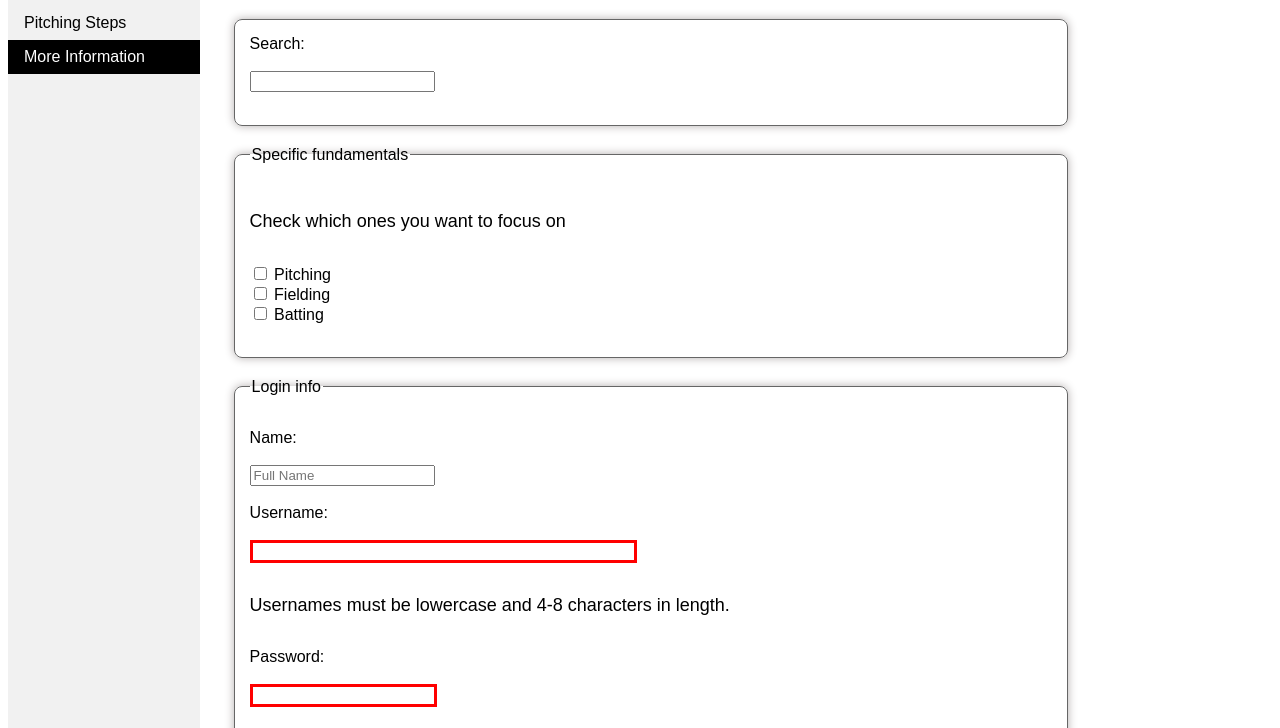
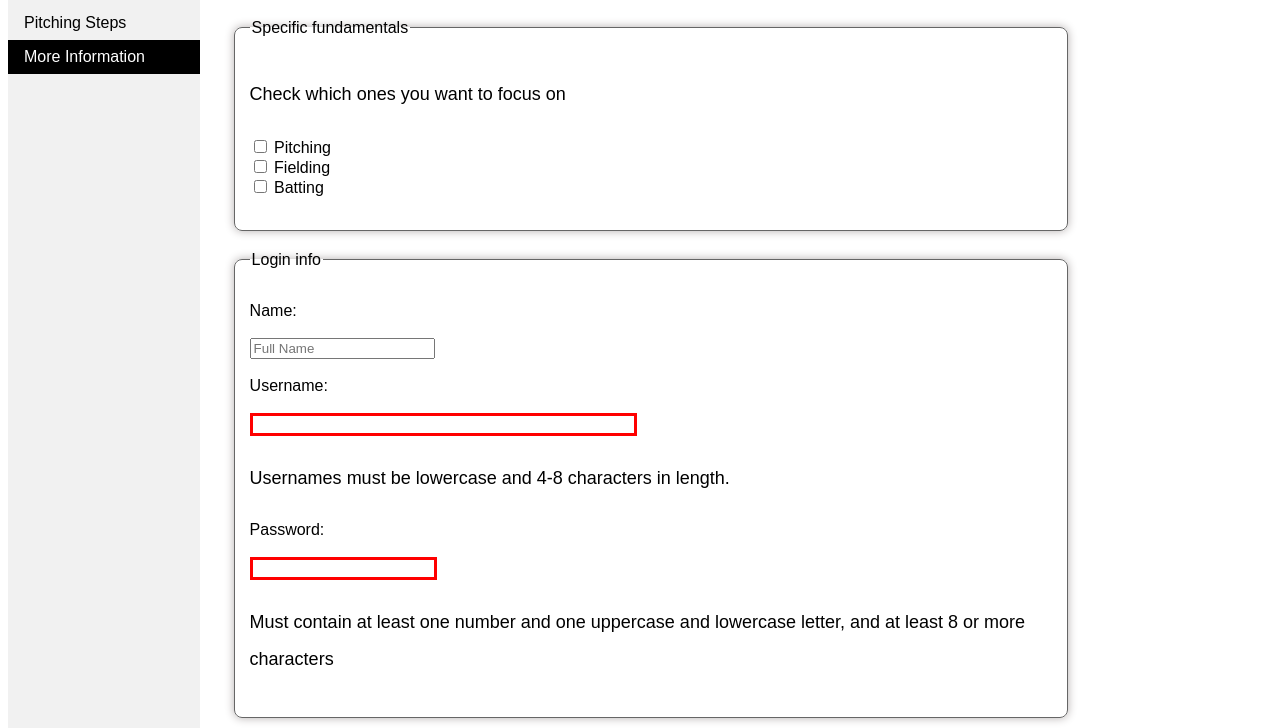
Before and after one commit to Braydebug/braydenhomework, a plain HTML site: page info.html in a window 1280 px wide. Shown: the part 70-798 px from the top of the page. Drawn offline with Linux system fonts and the light colour scheme.

Commit message:
april 4:

```diff
--- a/info.html
+++ b/info.html
@@ -22,12 +22,7 @@
 
 <h1>For more information</h1>
 
-<form action="/thanks.html" method="post">
-
-        <fieldset>
-            <label for="search">Search:</label><br><br>
-            <input type="search" id="search" name="search" pattern="[^'\x22]+" title="Invalid input"><br><br>
-        </fieldset>
+<form action= "thanks.html" method="post">
 
 <fieldset>
         <legend>Specific fundamentals</legend>
```
Also changed, not shown: index.html (+1 -0 lines).
